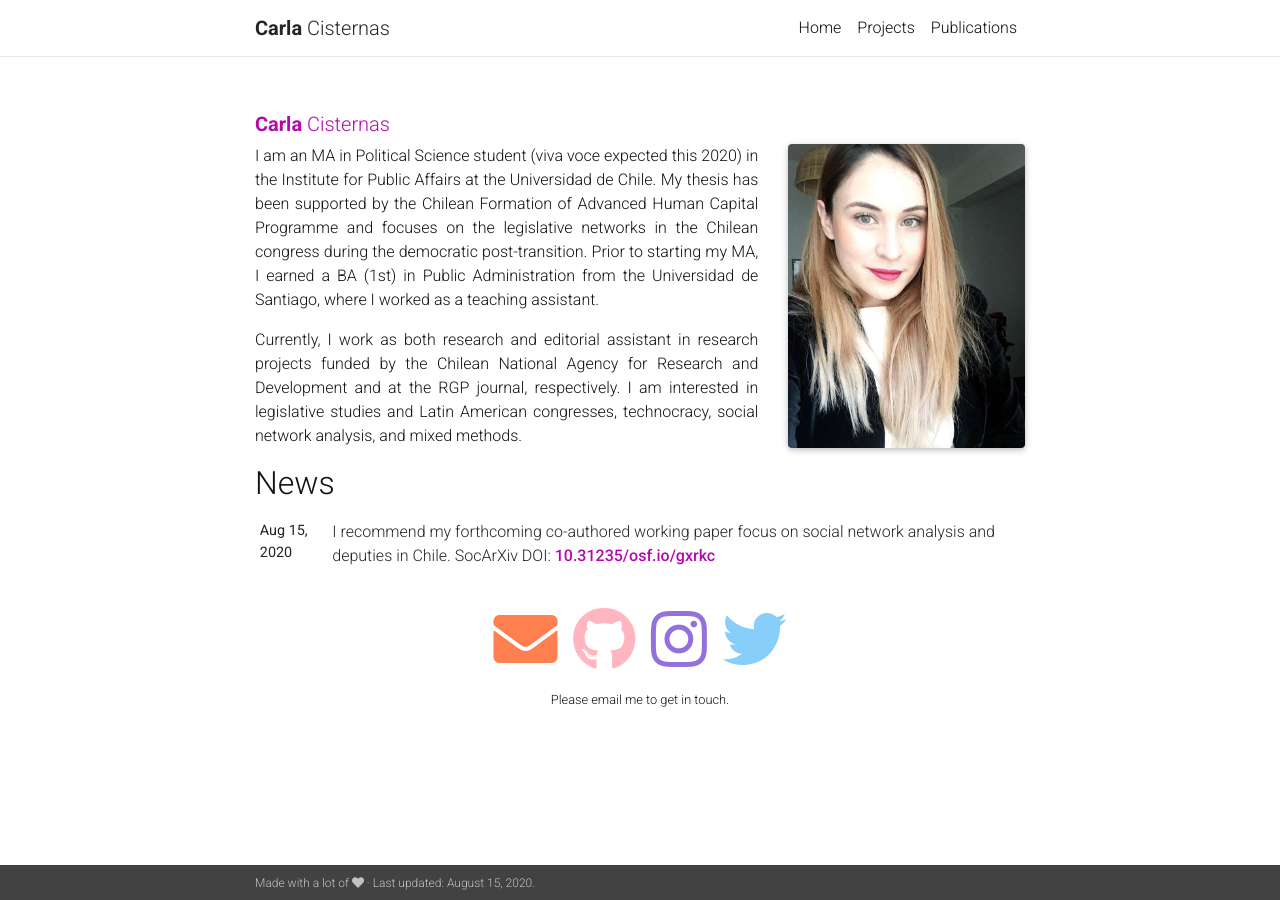
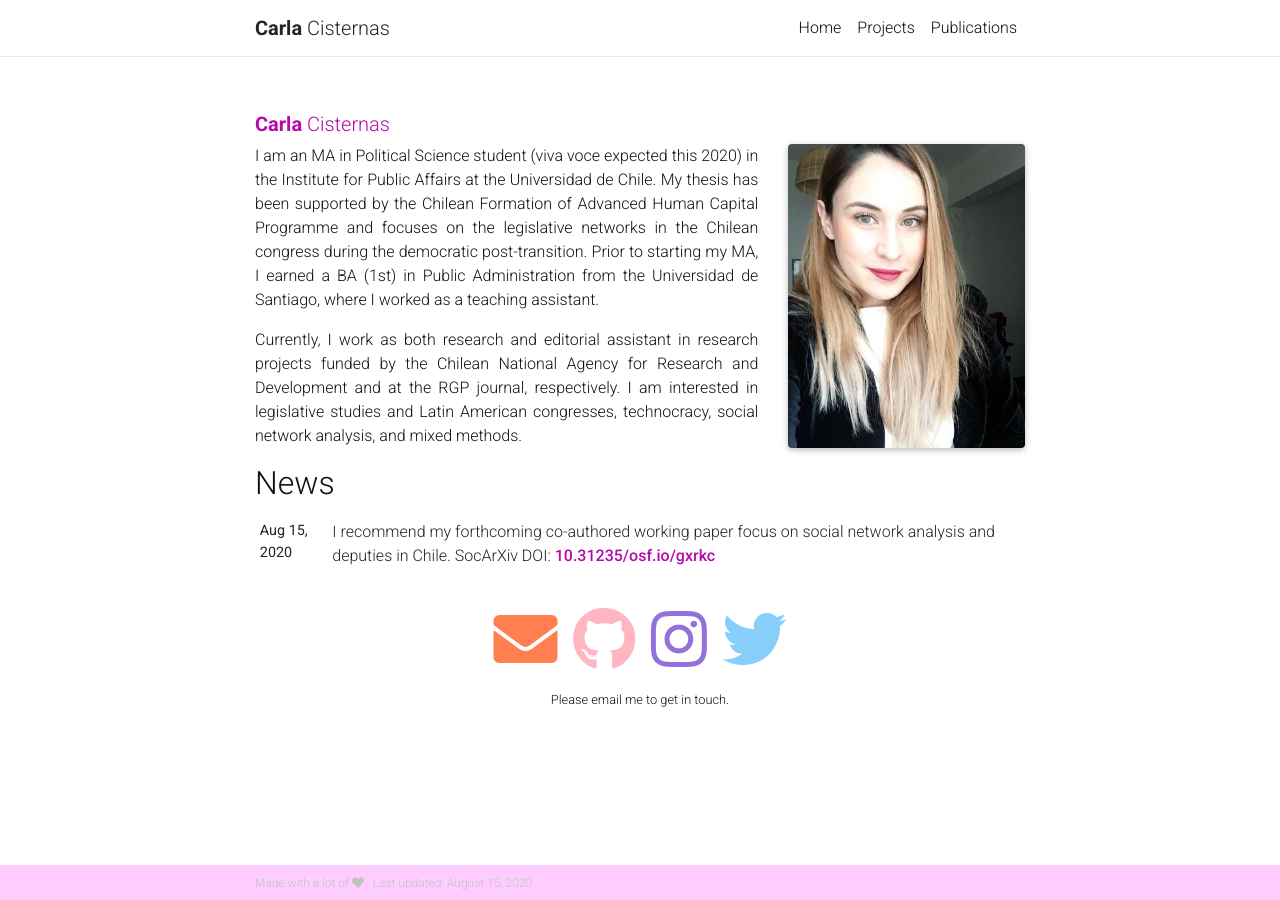
Before and after one commit to training-datalab/carlacisternas.com, a Jekyll site: the page built from _pages/about.md, in a window 1280 px wide. Built offline with Jekyll 4.4.1, drawn with Linux system fonts in a browser that asks for light colours; nearby versions of some CDN libraries; a style sheet for code colours, icons or effects is not loaded.

Commit message:
Update _base.scss

```diff
--- a/_sass/_base.scss
+++ b/_sass/_base.scss
@@ -149,7 +149,7 @@ a, table.table a {
 
 footer.fixed-bottom {
   color: lighten($grey-color, 25%);
-  background-color: $grey-color-dark;
+  background-color: #FFCCFF;
   font-size: 0.75rem;
   .container {
     padding-top: 9px;
```
